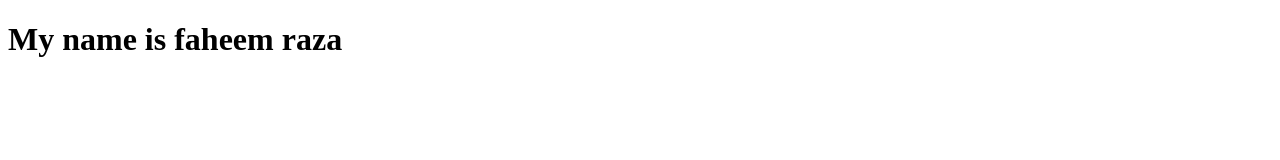
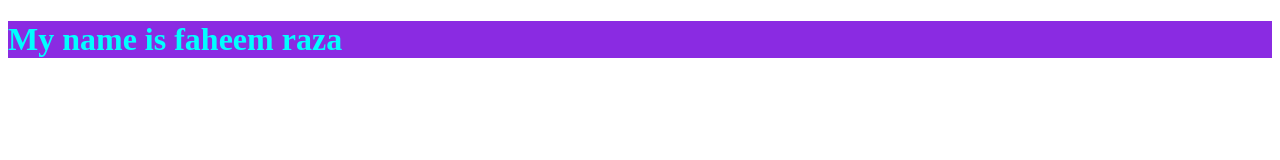
Before and after one commit to ijazfaheem908-commits/first, a plain HTML site: page web.html in a window 1280 px wide. Drawn offline with Linux system fonts and the light colour scheme.

Commit message:
adding External css file

```diff
--- /dev/null
+++ b/style.css
@@ -0,0 +1,4 @@
+h1{
+    color: aqua;
+    background-color: blueviolet;
+}
--- a/web.html
+++ b/web.html
@@ -4,6 +4,7 @@
     <meta charset="UTF-8">
     <meta name="viewport" content="width=device-width, initial-scale=1.0">
     <title>Document</title>
+    <link rel="stylesheet"  href="style.css">
 </head>
 <body>
     <h1>My name is faheem raza</h1>
```
